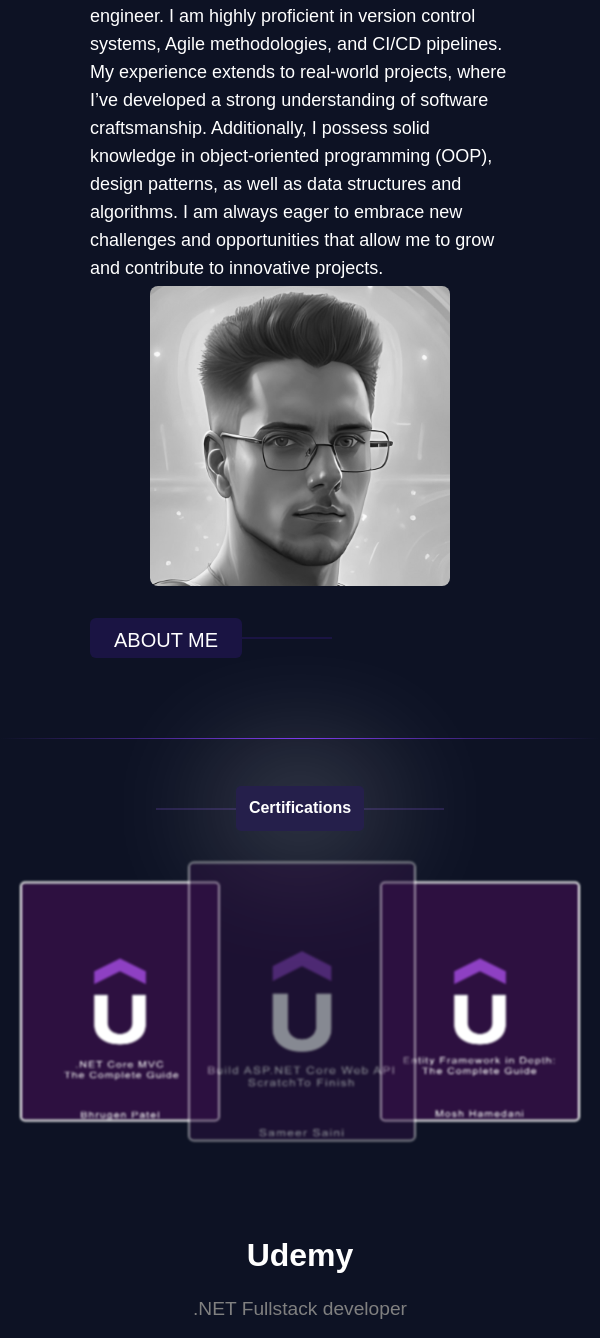
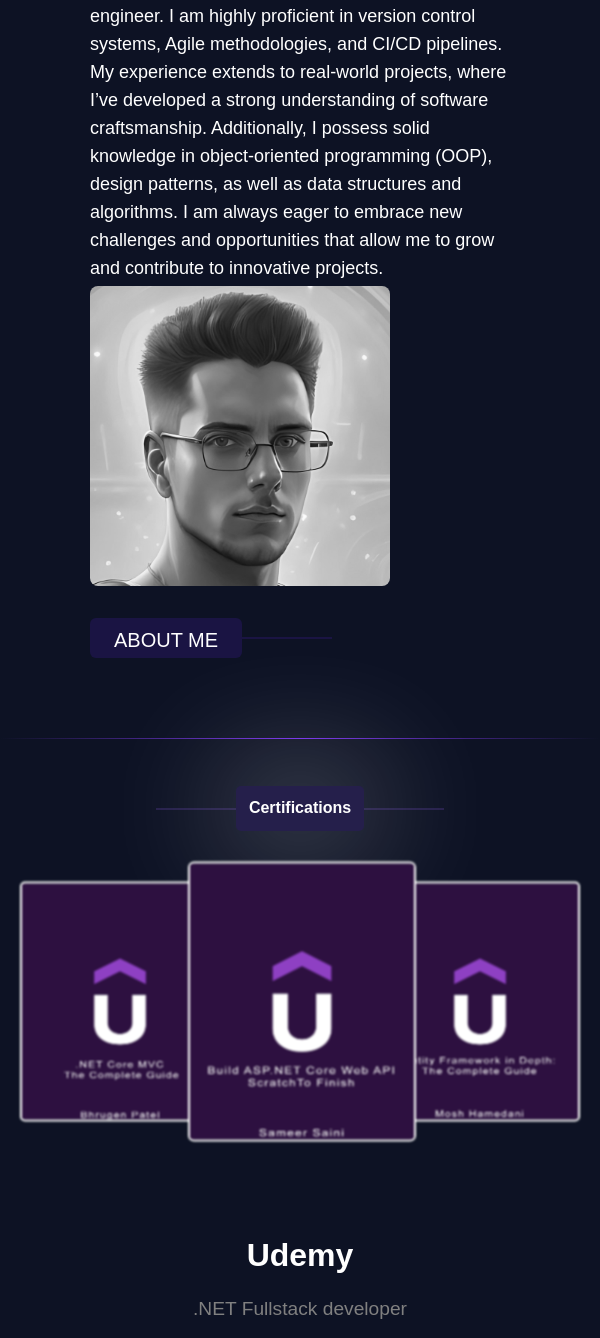
Before and after one commit to lyubomir2712/Portfolio, a React (Vite) app: page / in a window 600 px wide. Shown: the part 1170-2508 px from the top of the page. Built offline with nearby package versions, Linux system fonts and the light colour scheme.

Commit message:
made slight changes to the about me responsive

```diff
--- a/src/Components/AboutMeSection/AboutMeSection.css
+++ b/src/Components/AboutMeSection/AboutMeSection.css
@@ -39,14 +39,12 @@
     .about-me-cell2 {
         display: flex;
         flex-direction: column;
-        align-items: center;
+        align-items: flex-start;
     }
 
     .about-me-title {
-        order: 2;
         margin-top: 1rem;
         text-align: center;
         rotate: 0deg;
-        align-self: flex-start;
     }
 }
--- a/src/Components/CertificationSection/CertificationSection.css
+++ b/src/Components/CertificationSection/CertificationSection.css
@@ -152,10 +152,6 @@
     .certificate-three-container{
         right: 0;
     }
-
-    .certificate-two{
-        opacity: 0.5;
-    }
 }
 
 @media (min-width: 501px) and (max-width: 569px) {
```
